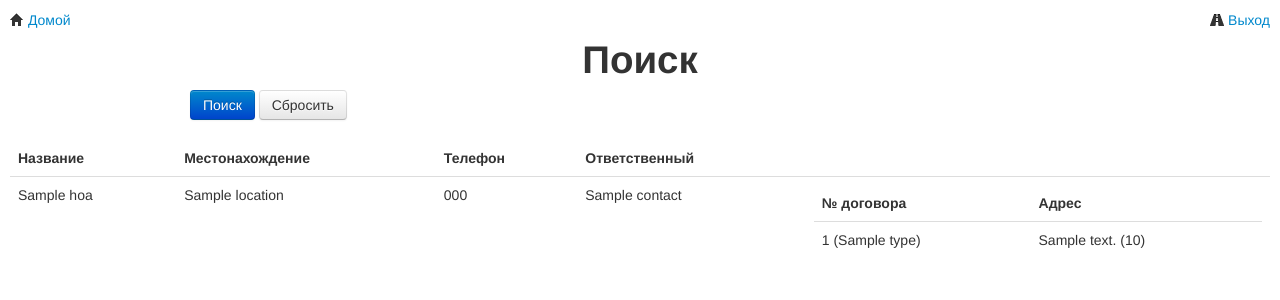
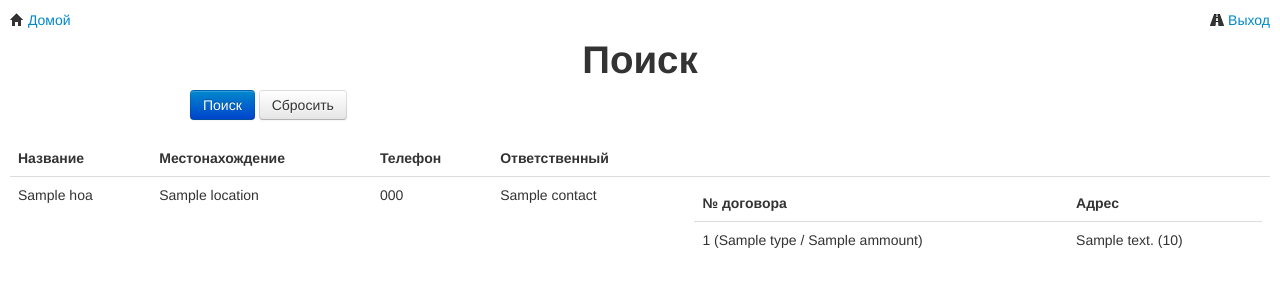
Before and after one commit to desecho/hoa, a Django app: template hoa_project/templates/search.html in a window 1280 px wide. Shown: the top 300 px of the page. Run offline with Django 3.2, Linux system fonts and the light colour scheme; the template is opened without the code that fills it: most values are stand-ins (such as "Sample title", 1, 10 or a date in 2020); some libraries are stand-ins or nearby versions.

Commit message:
added ammount display to search

```diff
--- a/hoa_project/hoa/views.py
+++ b/hoa_project/hoa/views.py
@@ -58,7 +58,7 @@ def search(request):
             for agreement in agreements:
                 addresses = Address.objects.filter(agreement=agreement)
                 for address in addresses:
-                    hoa['agreements'].append({'type': agreement.type, 'number': agreement.number, 'address': address.get_full_address(), 'number_of_points': address.number_of_points})
+                    hoa['agreements'].append({'ammount': agreement.ammount, 'type': agreement.type, 'number': agreement.number, 'address': address.get_full_address(), 'number_of_points': address.number_of_points})
     return {'form': form, 'hoas': hoas}
 
 
--- a/hoa_project/templates/search.html
+++ b/hoa_project/templates/search.html
@@ -51,7 +51,7 @@
                 <tbody>
                   {% for agreement in hoa.agreements %}
                     <tr>
-                      <td>{{ agreement.number }} ({{ agreement.type }})</td>
+                      <td>{{ agreement.number }} ({{ agreement.type }} / {{ agreement.ammount }})</td>
                       <td>{{ agreement.address }} ({{ agreement.number_of_points }})</td>
                     </tr>
                   {% endfor %}
```
